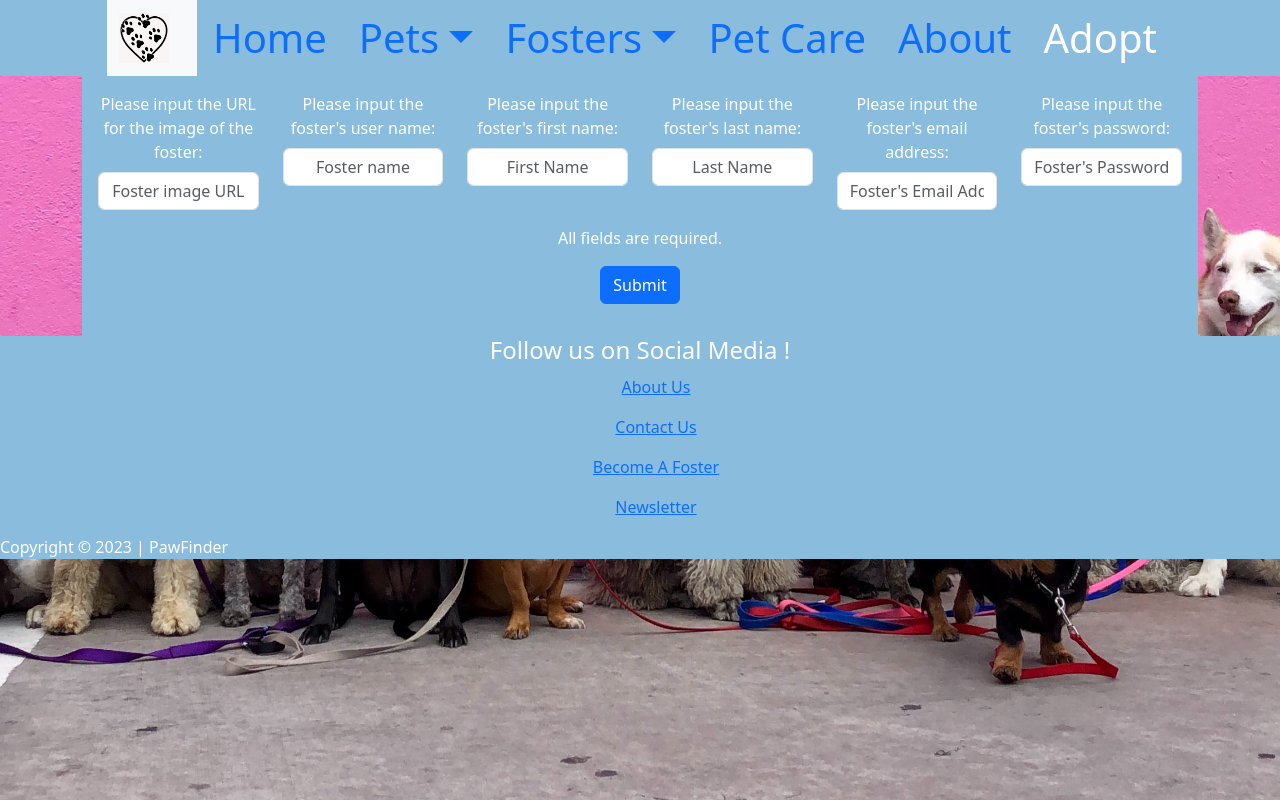
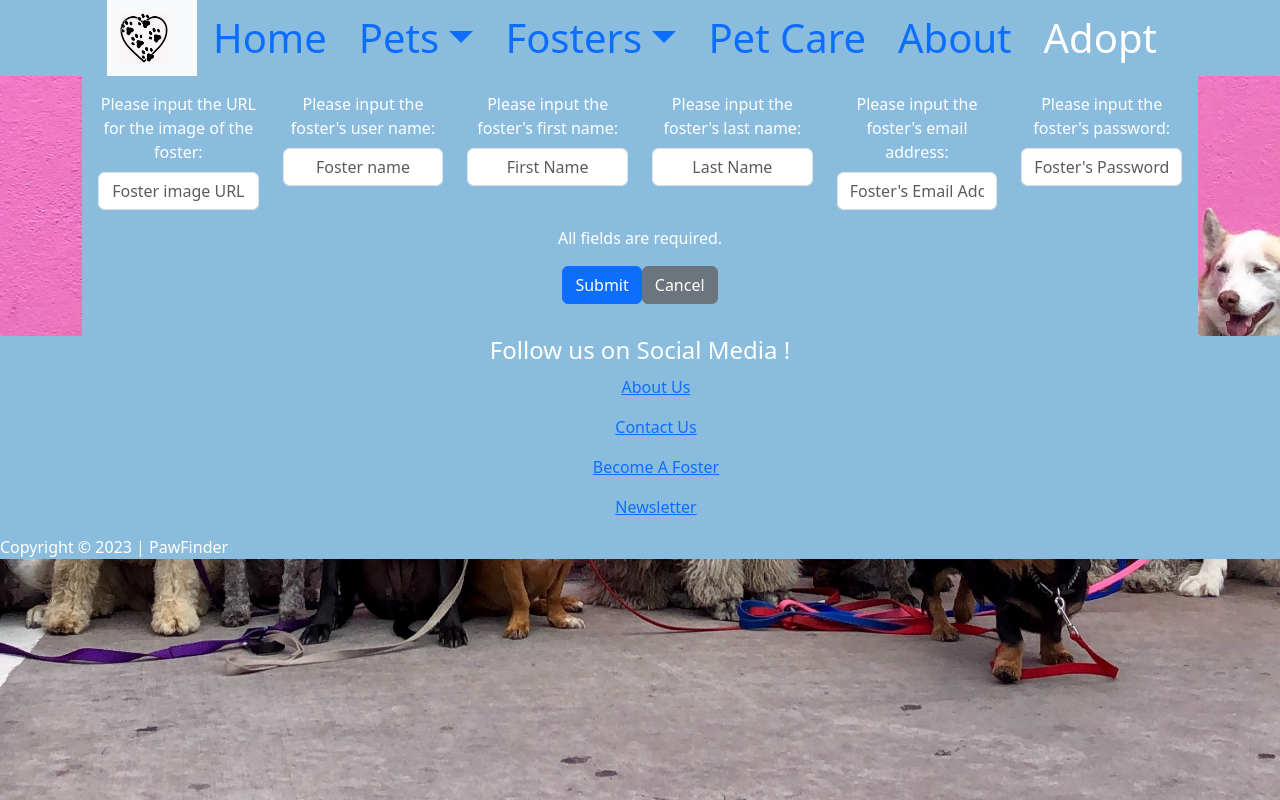
Before and after one commit to VincentS972/PawFinder, a React (Create React App) app: page /newFoster in a window 1280 px wide. Built offline with nearby package versions, Linux system fonts and the light colour scheme.

Commit message:
Added cancel to newFoster

```diff
--- a/src/Components/newFoster.js
+++ b/src/Components/newFoster.js
@@ -16,6 +16,15 @@ function NewFoster() {
     lastName: "",
     emailAddress: "",
   });
+
+  const cancelButton = async () => {
+    const URL = `${process.env.REACT_APP_BACKEND_URI}/foster`
+    const response = await fetch(URL, {
+        method: 'GET'
+    })
+    navigate(`/foster`);
+    if (response.status !==204) console.log('error')
+  }
 
   const handleChange = (e) => {
     const value = e.target.value;
@@ -88,6 +97,7 @@ function NewFoster() {
         <Form.Group className='mb-3 mx-auto w-50' style={{textAlign: 'center'}}>
           <p>All fields are required.</p>
           <Button type='submit' variant='primary'>Submit</Button>
+          <Button variant='secondary' onClick={cancelButton}>Cancel</Button>
         </Form.Group>
       </Form>
     </div>
```
